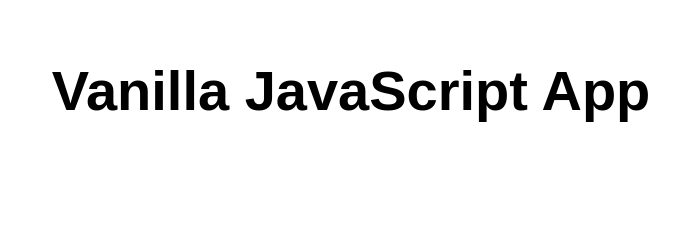
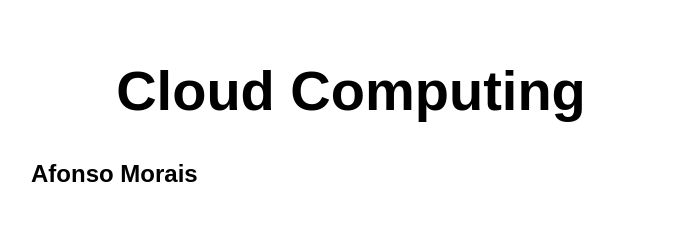
Before and after one commit to AfonsoMoraiss/my-first-static-web-app, a website: page src/index.html in a window 1280 px wide. Shown: the whole page, without its empty margins (289-968 px from the left). Drawn offline with Linux system fonts and the light colour scheme.

Commit message:
Update index.html

```diff
--- a/src/index.html
+++ b/src/index.html
@@ -10,7 +10,8 @@
 
 <body>
   <main>
-    <h1>Vanilla JavaScript App</h1>
+    <h1>Cloud Computing</h1>
+    <h2>Afonso Morais</h2>
   </main>
 </body>
 
```
